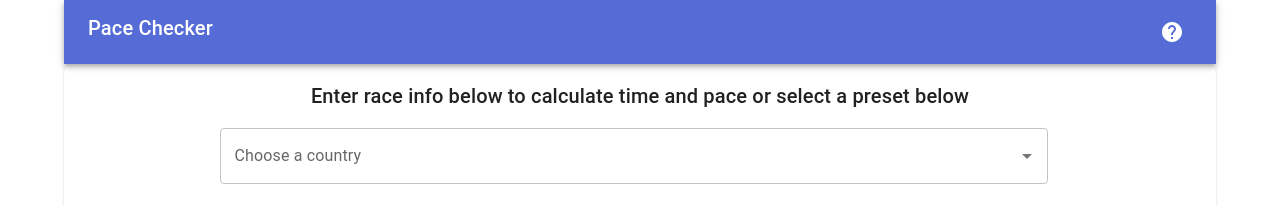
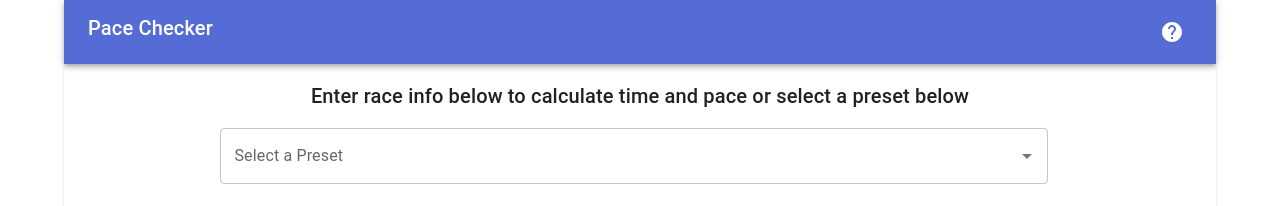
Before and after one commit to bmanley91/pace-tracker-site, a React (Create React App) app: page / in a window 1280 px wide. Shown: the top 206 px of the page. Built offline with nearby package versions, Linux system fonts and the light colour scheme.

Commit message:
Fix label on preset component

```diff
--- a/src/component/preset/Preset.js
+++ b/src/component/preset/Preset.js
@@ -16,29 +16,12 @@ const Preset = (props) => {
             onChange={(_, newValue) => {
                 handleChange(newValue);
             }}
-            // renderOption={(props, option) => (
-            //     <Box
-            //         component="li"
-            //         sx={{ '& > img': { mr: 2, flexShrink: 0 } }}
-            //         {...props}
-            //     >
-            //         <img
-            //             loading="lazy"
-            //             width="20"
-            //             src={`https://flagcdn.com/w20/${option.code.toLowerCase()}.png`}
-            //             srcSet={`https://flagcdn.com/w40/${option.code.toLowerCase()}.png 2x`}
-            //             alt=""
-            //         />
-            //         {option.label} ({option.code}) +{option.phone}
-            //     </Box>
-            // )}
             renderInput={(params) => (
                 <TextField
                     {...params}
-                    label="Choose a country"
+                    label="Select a Preset"
                     inputProps={{
                         ...params.inputProps,
-                        autoComplete: 'new-password', // disable autocomplete and autofill
                     }}
                 />
             )}
```
